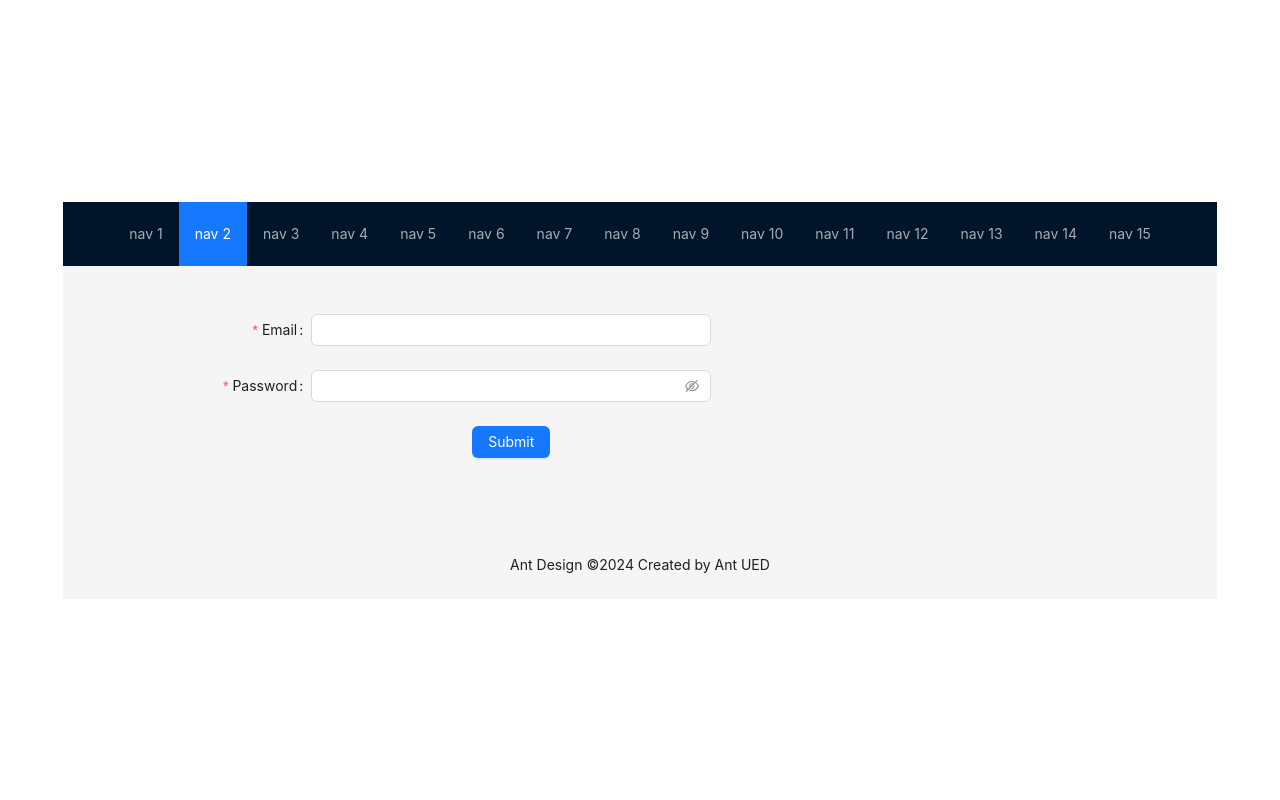
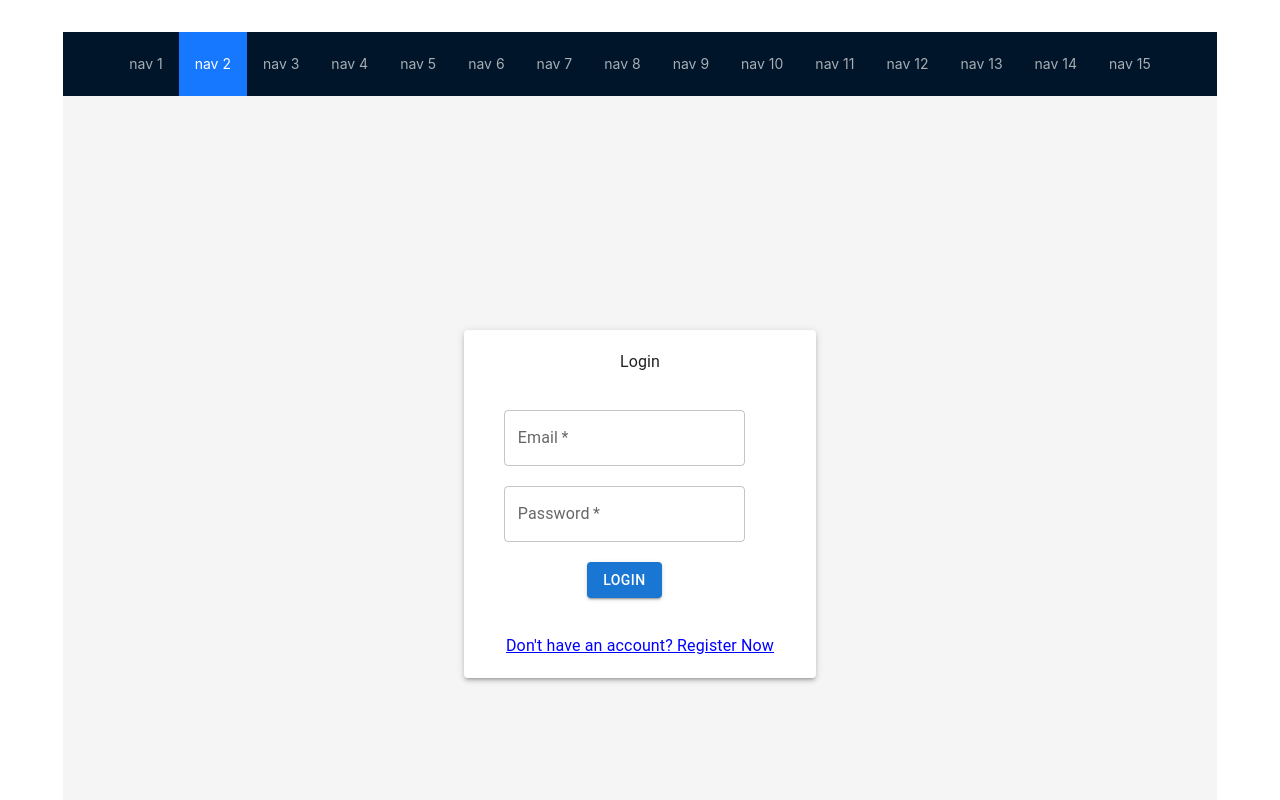
Before and after one commit to IsaiahMurray/BookApp-Client, a React (Vite) app: page / in a window 1280 px wide. Shown: the top 800 px of the page. Built offline with nearby package versions, Linux system fonts and the light colour scheme.

Commit message:
Fixing spacing

```diff
--- a/src/components/Auth/Auth.tsx
+++ b/src/components/Auth/Auth.tsx
@@ -1,21 +1,8 @@
-import React, { useState } from "react";
-import { Button, Form, Input } from "antd";
+import React, { useState, useEffect } from "react";
+import { Button, Typography, TextField, Grid, Paper } from "@mui/material";
+import { useProfileContext } from "../Context/ProfileContext";
 import { postData } from "../API/API";
-import { useProfileContext } from "../Context/ProfileContext";
 
-const onFinish = (values: unknown) => {
-  //   console.log("Success:", values);
-};
-
-const onFinishFailed = (errorInfo: unknown) => {
-  //   console.log("Failed:", errorInfo);
-};
-
-type FieldType = {
-  username?: string;
-  email?: string;
-  password?: string;
-};
 
 const Auth: React.FC = () => {
   const { setUser } = useProfileContext();
@@ -24,83 +11,124 @@ const Auth: React.FC = () => {
   const [username, setUsername] = useState<string>("");
   const [email, setEmail] = useState<string>("");
   const [password, setPassword] = useState<string>("");
+  const [loading, setLoading] = useState<boolean>(false);
+  const [url, setUrl] = useState<string>("http://localhost:4000/user/login");
 
-  const handleUsernameChange = (e: React.ChangeEvent<HTMLInputElement>) => {
-    setUsername(e.target.value);
-  };
-
-  const handleEmailChange = (e: React.ChangeEvent<HTMLInputElement>) => {
-    setEmail(e.target.value);
-  };
-
-  const handlePasswordChange = (e: React.ChangeEvent<HTMLInputElement>) => {
-    setPassword(e.target.value);
+  type FieldType = {
+    username?: string;
+    email?: string;
+    password?: string;
   };
 
   const handleSubmit = async () => {
+    setLoading(true);
+
     login
       ? setBody({ email, password })
       : setBody({ username, email, password });
+
+    try {
       const res = await postData("http://localhost:4000/user/login", body);
       setUser(res?.data.content.user);
-    // Since setUser is asynchronous, the updated user value might not be available immediately
-    // Use the setUser callback to log the updated user value
-    setUser((updatedUser) => {
-      console.log(updatedUser);
-      return updatedUser;
-    });
+      setLoading(false);
+    } catch (error) {
+      console.error("Login failed", error);
+      setLoading(false);
+    }
   };
 
+  useEffect(() => {
+    const fetchData = async () => {
+      try {
+        const res = await postData(url, body);
+        setUser(res?.data.content.user);
+      } catch (error) {
+        console.error("Error:", error);
+      } finally {
+        setLoading(false);
+      }
+    };
+
+    if (Object.keys(body).length > 0) {
+      fetchData();
+    }
+  }, [body, setUser]);
+
   const usernameField = () => {
-    return login ? (
-      <></>
-    ) : (
-      <Form.Item<FieldType>
+    return login ? null : (
+      <TextField
         label="Username"
-        name="username"
-        rules={[{ required: true, message: "Please input your username!" }]}
-      >
-        <Input value={username} onChange={handleUsernameChange} />
-      </Form.Item>
+        variant="outlined"
+        fullWidth
+        value={body.username}
+        onChange={(e) => setUsername(e.target.value)}
+        />
     );
   };
 
+  const toggleLoginState = () => {
+    setLogin(!login);
+    setUrl(login ? "http://localhost:4000/user/register" : "http://localhost:4000/user/login");
+  };
+
   return (
-    <>
-      <Form
-        name="login"
-        labelCol={{ span: 8 }}
-        wrapperCol={{ span: 16 }}
-        style={{ maxWidth: 600 }}
-        initialValues={{ remember: true }}
-        onFinish={onFinish}
-        onFinishFailed={onFinishFailed}
-        autoComplete="off"
+    <Grid container justifyContent="center" alignItems="center" style={{ minHeight: "90vh" }}>
+      <Grid item xs={12} sm={8} md={6} lg={4}>
+        <Paper elevation={3} style={{ padding: "20px", textAlign: "center" }}>
+          <Typography style={{ marginBottom: "16px" }}>
+            {login ? "Login" : "Register"}
+          </Typography>
+          <form
+            style={{ maxWidth: 600, width: "90%", padding: "20px" }}
+            onSubmit={(e) => {
+              e.preventDefault();
+              handleSubmit();
+            }}
           >
             {usernameField()}
-        <Form.Item<FieldType>
+            <TextField
               label="Email"
-          name="email"
-          rules={[{ required: true, message: "Please input your email!" }]}
+              variant="outlined"
+              fullWidth
+              required
+              value={body.email}
+              onChange={(e) => setEmail(e.target.value)}
+            />
+            <TextField
+              label="Password"
+              variant="outlined"
+              fullWidth
+              type="password"
+              required
+              value={body.password}
+              onChange={(e) => setPassword(e.target.value)}
+              style={{ marginTop: "20px" }}
+
+            />
+            <Button
+              type="submit"
+              variant="contained"
+              color="primary"
+              style={{ marginTop: "20px" }}
+              disabled={loading}
             >
-          <Input value={email} onChange={handleEmailChange} />
-        </Form.Item>
-
-        <Form.Item<FieldType>
-          label="Password"
-          name="password"
-          rules={[{ required: true, message: "Please input your password!" }]}
+              {login ? "Login" : "Register"}
+            </Button>
+          </form>
+          <Typography
+            style={{
+              marginTop: "16px",
+              cursor: "pointer",
+              color: "blue",
+              textDecoration: "underline",
+            }}
+            onClick={toggleLoginState}
           >
-          <Input.Password value={password} onChange={handlePasswordChange} />
-        </Form.Item>
-
-        <Form.Item wrapperCol={{ offset: 8, span: 16 }}>
-          <Button type="primary" htmlType="submit" onClick={handleSubmit}>
-            Submit
-          </Button>
-        </Form.Item>
-      </Form>
-    </>
+            {login ? "Don't have an account? Register Now" : "Already have an account? Login"}
+          </Typography>
+        </Paper>
+      </Grid>
+    </Grid>
   );
 };
 
```
Lines whose indentation alone changed are shown as unchanged.
